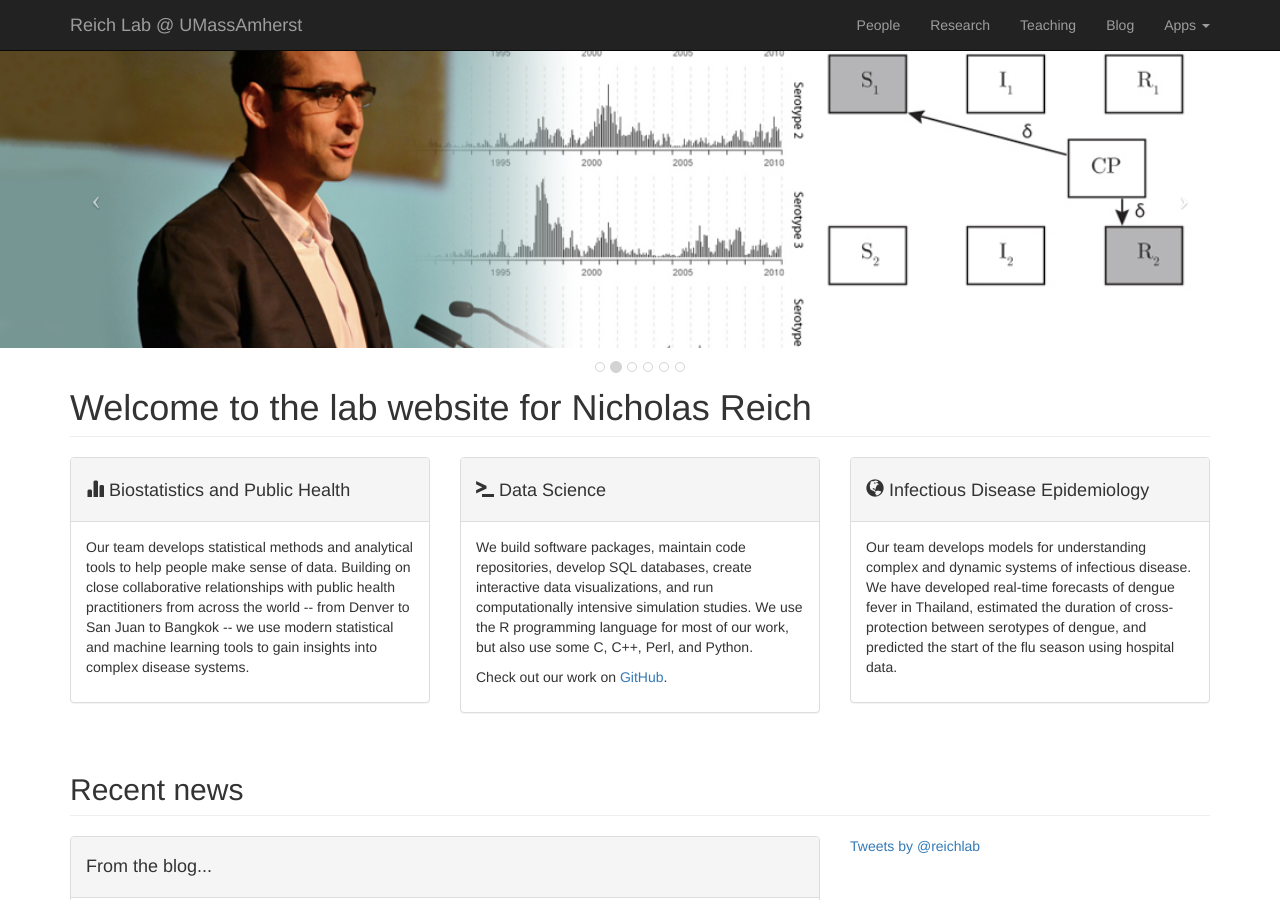
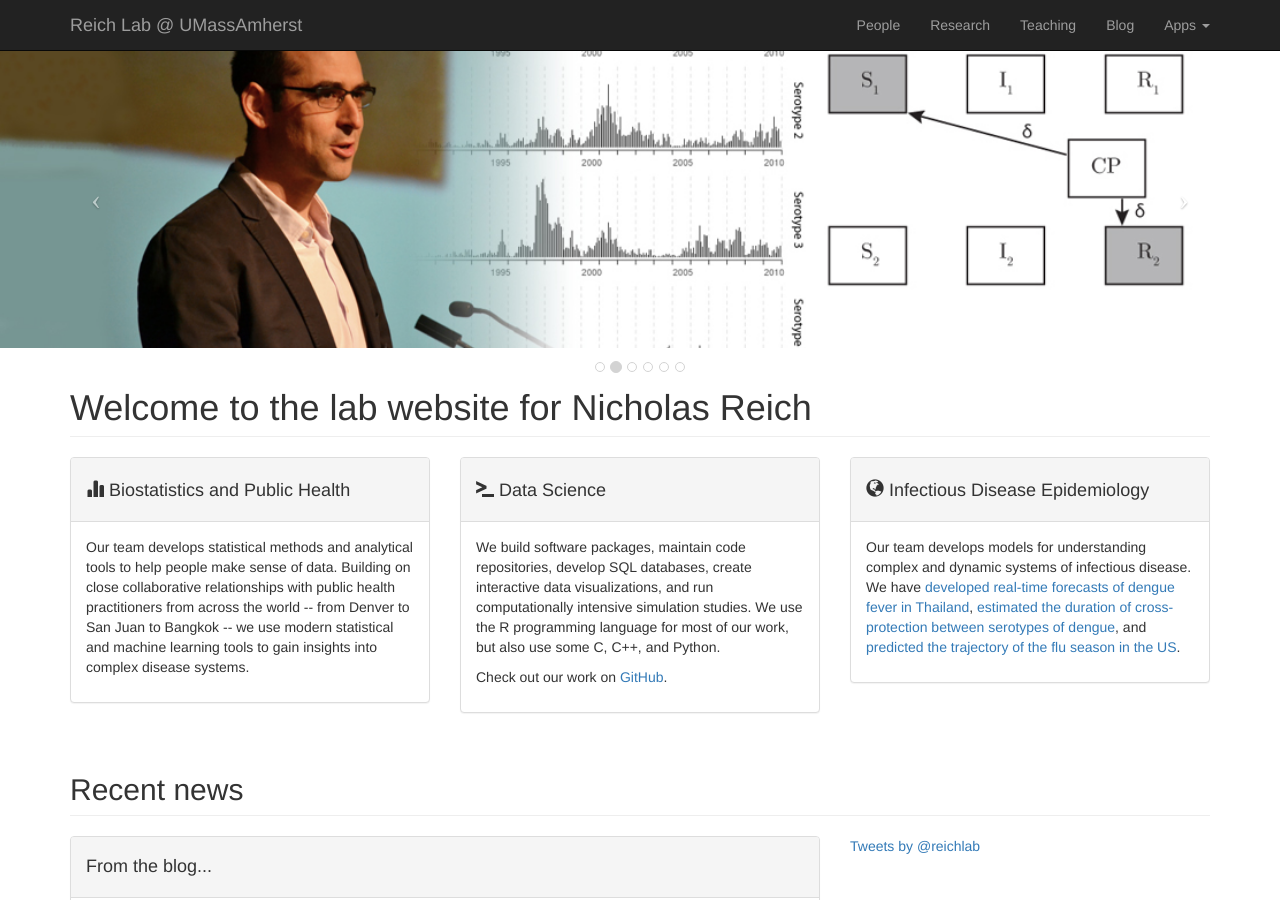
Before and after one commit to reichlab/reichlab.github.io, a Jekyll site: the page built from index.html, in a window 1280 px wide and 900 px high. Built offline with Jekyll 4.4.1, drawn with Linux system fonts in a browser that asks for light colours; the list of posts is cut into pages by our own code; comment, search, counter and statistics services are not loaded.

Commit message:
static site updates.

```diff
--- a/index.html
+++ b/index.html
@@ -78,7 +78,7 @@ layout: default
                         <h4><span class="glyphicon glyphicon-console" aria-hidden="true"></span> Data Science</h4>
                     </div>
                     <div class="panel-body">
-                        <p>We build software packages, maintain code repositories, develop SQL databases, create interactive data visualizations, and run computationally intensive simulation studies. We use the R programming language for most of our work, but also use some C, C++, Perl, and Python.  </p>
+                        <p>We build software packages, maintain code repositories, develop SQL databases, create interactive data visualizations, and run computationally intensive simulation studies. We use the R programming language for most of our work, but also use some C, C++, and Python.  </p>
                         <p>Check out our work on <a href="https://github.com/reichlab">GitHub</a>.</p>
                     </div>
                 </div>
@@ -89,7 +89,7 @@ layout: default
                         <h4><span class="glyphicon glyphicon-globe" aria-hidden="true"></span> Infectious Disease Epidemiology</h4>
                     </div>
                     <div class="panel-body">
-                        <p>Our team develops models for understanding complex and dynamic systems of infectious disease. We have developed real-time forecasts of dengue fever in Thailand, estimated the duration of cross-protection between serotypes of dengue, and predicted the start of the flu season using hospital data. </p>
+                        <p>Our team develops models for understanding complex and dynamic systems of infectious disease. We have <a href="http://journals.plos.org/plosntds/article?id=10.1371/journal.pntd.0004761">developed real-time forecasts of dengue fever in Thailand</a>, <a href="http://rsif.royalsocietypublishing.org/content/10/86/20130414.short">estimated the duration of cross-protection between serotypes of dengue</a>, and <a href="https://reichlab.github.io/flusight/">predicted the trajectory of the flu season in the US</a>. </p>
                         <!-- <a href="#" class="btn btn-default">Learn More</a> -->
                     </div>
                 </div>
--- a/people.html
+++ b/people.html
@@ -32,7 +32,7 @@ layout: default
                 <h2>About the Reich Lab</h2>
                 <p>Led by PI Nicholas Reich and based in the <a href="http://www.umass.edu/sphhs/biostatistics" target="_blank">Department of Biostatistics and Epidemiology at the University of Massachusetts Amherst</a>, the Reich Lab focuses on developing statistical methods and tools for data arising from infectious disease settings.  </p>
                 <p> We use statistics, data science, and epidemiology to gain better understanding of the complexities of infectious disease dynamics.  Our work has been featured in the <a href="http://www.nytimes.com/2013/07/09/health/understanding-the-protective-side-of-dengue-virus.html" target="_blank">New York Times</a> and on <a href="http://nepr.net/news/2014/11/24/flu-season-made-easy-with-new-tool/" target="_blank">New England Public Radio</a>.
-                <p>With active funded projects from the NIH, CDC, and VA, the Lab is involved in independent and collaborative research efforts. Our collaborators include the Infectious Disease Dynamics Working Group at Johns Hopkins, the Thai Ministry of Public Health, the Dengue Branch of the CDC in Puerto Rico, the Children's Hospital Colorado, and the Veterans Health Administration branches in New York City and Iowa City. </p>
+                <p>With active funded projects from the NIH, DARPA, CDC, and VA, the Lab is involved in independent and collaborative research efforts. Our collaborators include the Infectious Disease Dynamics Working Group at Johns Hopkins, the Thai Ministry of Public Health, the Dengue Branch of the CDC in Puerto Rico, the New York City Department of Health and Mental Hygiene, the Children's Hospital Colorado, and the Veterans Health Administration branches in New York City and Iowa City. </p>
                 <p></p>
             </div>
         </div>
```
